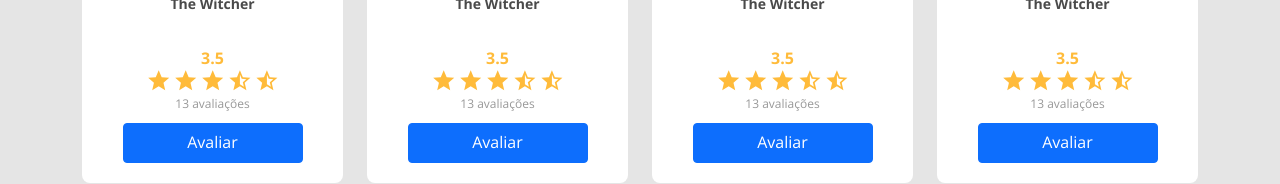
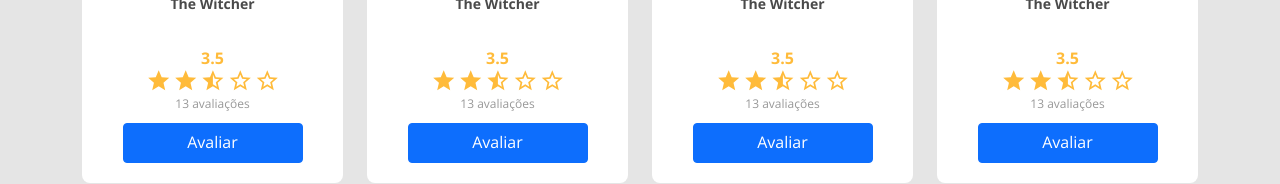
Before and after one commit to heitorbrunini/sds-dsmovie, a React (Create React App) app in the folder frontend/: page / in a window 1280 px wide. Shown: the part 340-524 px from the top of the page. Built offline with nearby package versions, Linux system fonts and the light colour scheme.

Commit message:
netlify bug fix

```diff
--- a/frontend/src/components/MovieStars/MovieStars.tsx
+++ b/frontend/src/components/MovieStars/MovieStars.tsx
@@ -7,9 +7,9 @@
         <div className="dsmovie-stars-container">
             <StarFull/>
             <StarFull/>
-            <StarFull/>
             <StarHalf/>
-            <StarHalf/>
+            <StarEmpty/>
+            <StarEmpty/>
         </div>
     );
 }
```
